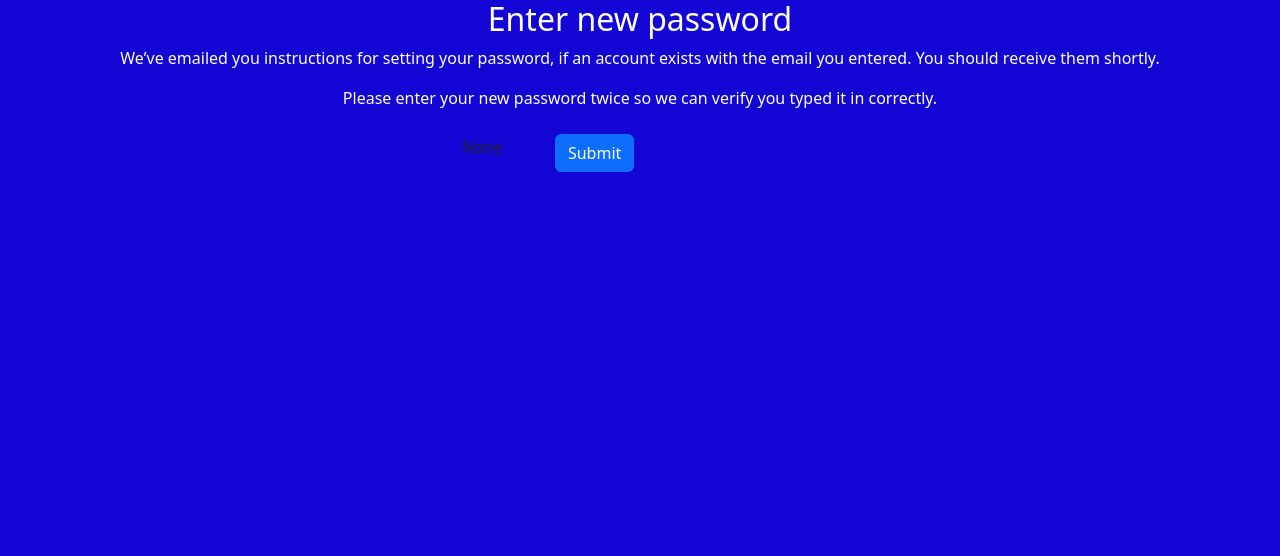
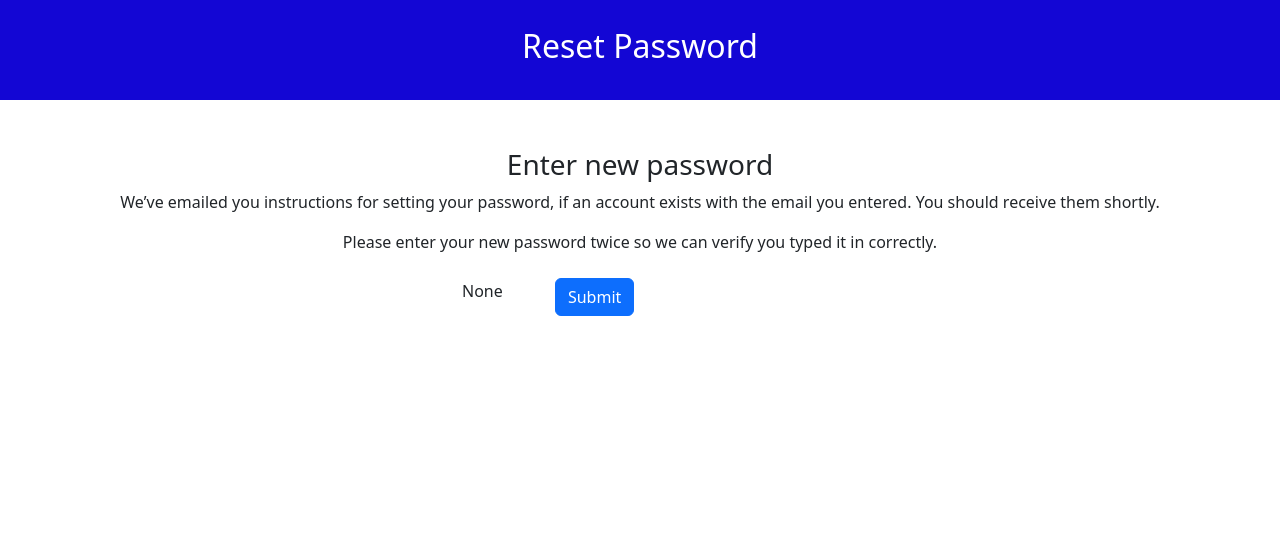
Before and after one commit to bluenote28/CharityShopBackend, a Django app: page /reset/1/1/ in a window 1280 px wide. Shown: the top 556 px of the page. Run offline with Django 5.2, Linux system fonts and the light colour scheme; parts of the project's set-up code (start-up, migrations or seed data) failed here and were passed over.

Commit message:
changes styling

```diff
--- a/charityshopbackend/templates/reset.html
+++ b/charityshopbackend/templates/reset.html
@@ -1,4 +1,5 @@
 <!DOCTYPE html>
+{% load static %}
 <html lang="en">
 <head>
     {% block head %}
@@ -10,20 +11,19 @@
 
 
 <style>
-    h2, p { text-align: center;}
-
+    p, h3 { text-align: center;}
+    h2 { text-align: center; color: white;}
     .form-row { display: flex; flex-direction: row;}
-
-    body {background-color: rgb(19, 6, 212);}
-
-    h1, h2, h4, p, li, label, .helptext{
-    color: rgb(255, 255, 255);
-}
-
+    header { background-color: rgb(19, 6, 212); height: 100px; align-items: center; display: flex; justify-content: center;}
+    footer { background-color: rgb(19, 6, 212); width: "100%"; position: fixed; bottom: 0; right: 0; left: 0;}
 </style>
 
+<header class="mb-5">
+   <h2>Reset Password</h2>
+</header>
 
-<h2>Enter new password</h2>
+
+<h3>Enter new password</h3>
 
 <p>We’ve emailed you instructions for setting your password, if an account exists with the email you entered. You should receive them shortly.</p>
 <p>Please enter your new password twice so we can verify you typed it in correctly.</p>
@@ -47,3 +47,7 @@
     </div>
 
 </div>
+
+<footer class='d-flex justify-content-center mt-auto'>
+ <img src="{% static 'images/footerlogo.png' %}" alt="Charity Shop USA Logo" class="img-fluid">
+</footer>
```
Also changed, not shown: charityshopbackend/templates/reset_password_complete.html (+15 -7 lines).
